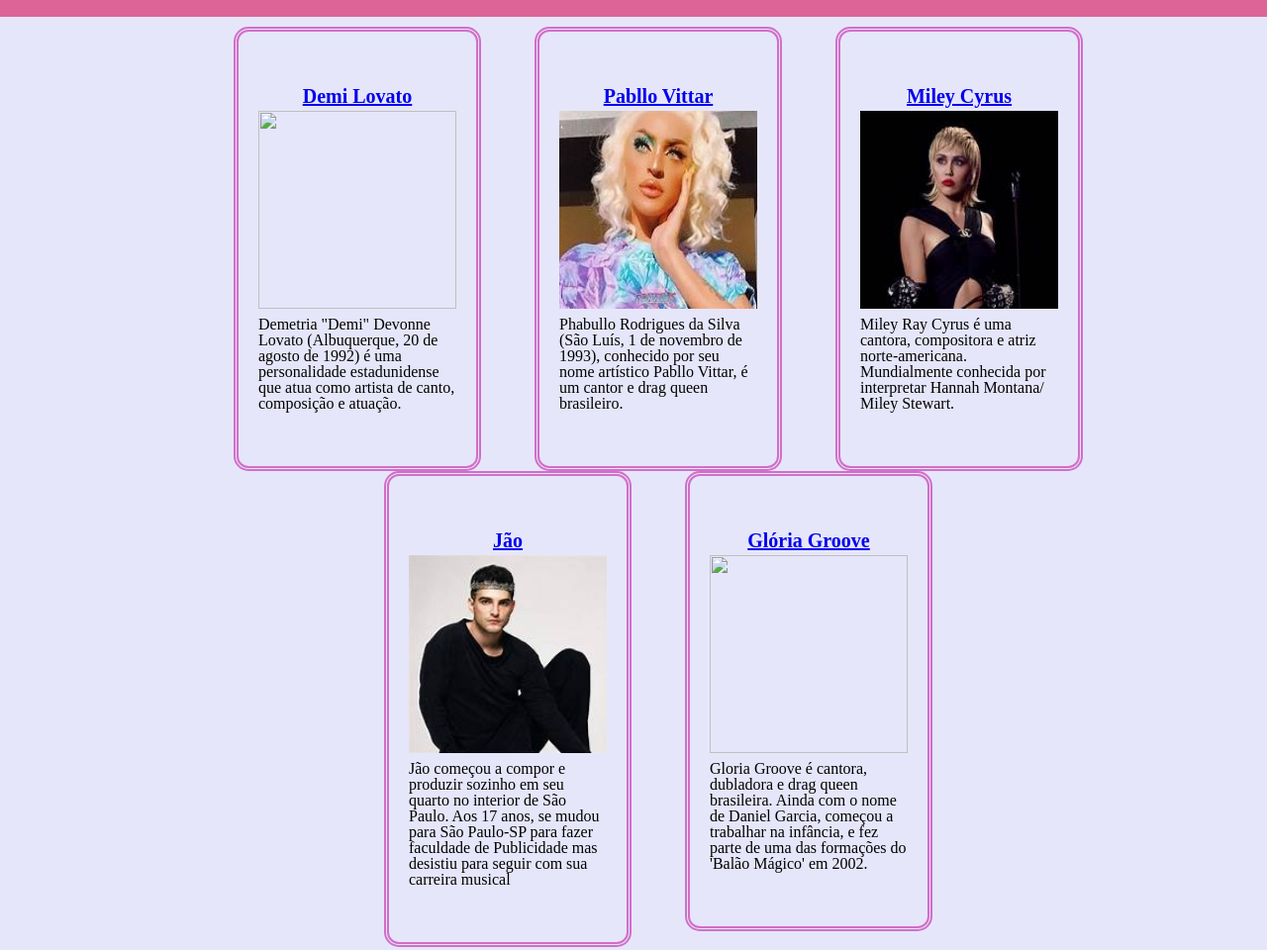
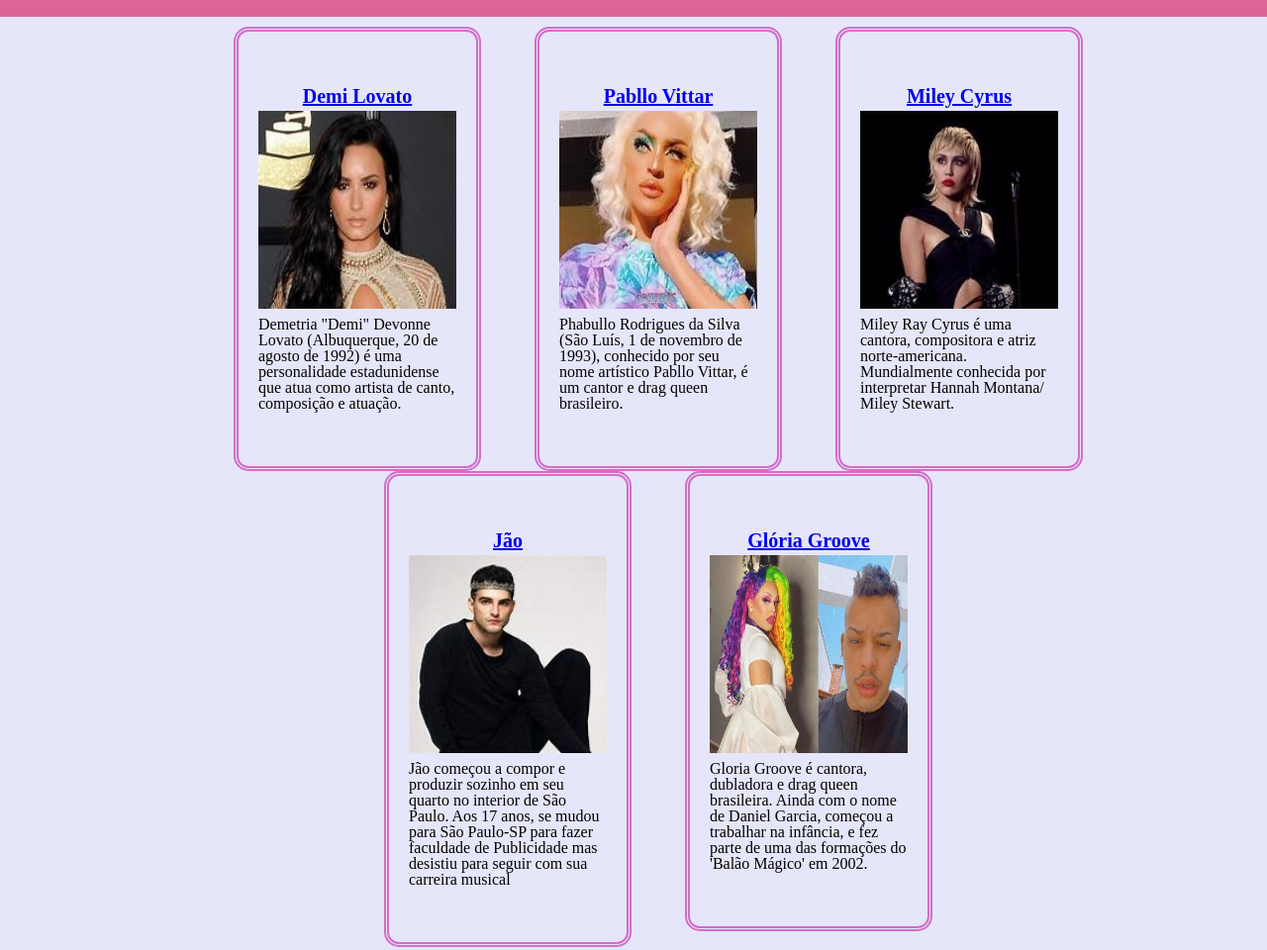
Before and after one commit to KamyllePinheiro/ProjetoDW, a plain HTML site: page indexPjtCantoresLGBT.html in a window 1280 px wide. Shown: the part 202-1162 px from the top of the page at 99% size. Drawn offline with Linux system fonts and the light colour scheme.

Commit message:
Update indexPjtCantoresLGBT.html

```diff
--- a/indexPjtCantoresLGBT.html
+++ b/indexPjtCantoresLGBT.html
@@ -28,7 +28,7 @@
         <main>
             <ul class="cantores">
                 <li><a href="demi.html"> <h2>Demi Lovato</h2> </a>
-                    <img src="imgs/demi.png"/>
+                    <img src="imgs/demi.jpg"/>
                     <p>
                         Demetria "Demi" Devonne Lovato (Albuquerque, 20 de agosto de 1992) é uma personalidade
                      estadunidense que atua como artista de canto, composição e atuação.</br>
@@ -58,7 +58,7 @@
                     </p>
                 </li>
                 <li><a href="gloriag.html"> <h2>Glória Groove</h2> </a>
-                    <img src="imgs/gloria-groove.jpg"/>
+                    <img src="imgs/gloria-grooe.jpg"/>
                     <p>
                         Gloria Groove é cantora, dubladora e drag queen brasileira. Ainda com o nome de Daniel Garcia, começou a trabalhar na infância, e fez parte de uma das formações
              do 'Balão Mágico' em 2002.
```
